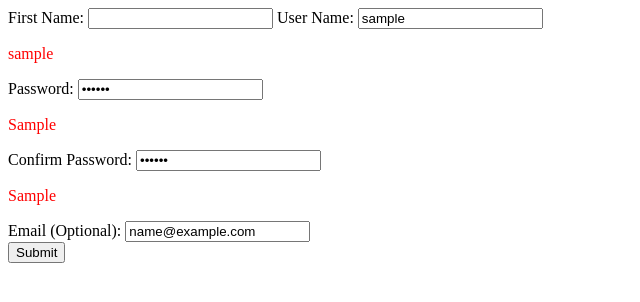
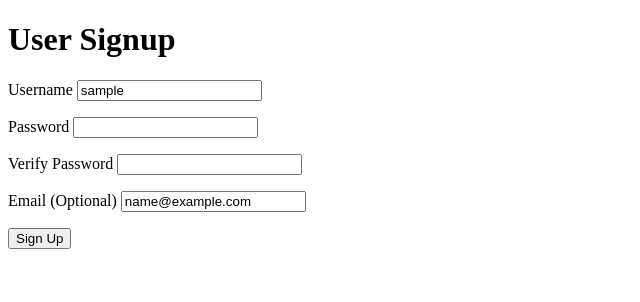
Before and after one commit to sharon-launchcode/Python-user-signup, a Flask app: template templates/hello_form.html in a window 1280 px wide. Shown: the top 302 px of the page, without its empty margins (0-640 px from the left). Run offline with Flask 2, Linux system fonts and the light colour scheme; the template is opened without the code that fills it: most values are stand-ins (such as "Sample title", 1, 10 or a date in 2020).

Commit message:
overhaul

```diff
--- a/main.py
+++ b/main.py
@@ -1,39 +1,74 @@
-from flask import Flask, render_template, redirect, request
+from flask import Flask, request, redirect, render_template
 import cgi
 import os
+import jinja2
 
 app = Flask(__name__)
 app.config['DEBUG'] = True
-
 
 @app.route("/")
 def index():
     return render_template('hello_form.html')
 
-@app.route("/", methods=['POST'])
-def empty_fields():
-    username = request.form['username']
-    pw1 = request.form['pw1']
-    pw2 = request.form['pw2']
-    if not username:
-        empty_username = "A user name is required"
-    if not pw1:
-        empty_pw1 = "A password must be supplied"
-    if not pw2:
-        empty_pw2 = "A password must be supplied"
-    return render_template('hello_form.html', empty_username=empty_username, empty_pw1=empty_pw1, empty_pw2=empty_pw2)
 
 @app.route("/", methods=['POST'])
-def pw_mismatch():
-    pw1 = request.form['pw1']
-    pw2 = request.form['pw2']
+def validate_fields():
+    username = request.form["username"]
+    pw1 = request.form["pw1"]
+    pw2 = request.form["pw2"]
+    email = request.form["email"]
+
+    username_error = ''
+    pw1_error = ''
+    pw2_error = ''
+    pw_error = ''
+    email_error = ''
+
+    if len(username) < 3:
+        username = ''
+        username_error = 'Username must be more than 3 characters'
+    elif len(username) > 20:
+        username = ''
+        username_error = 'Username must be less than 20 characters'
+    else:
+        username = username
+    #https://www.infoworld.com/article/2655121/security/password-size-does-matter.html
+    #https://developer.mozilla.org/en-US/docs/Web/HTML/Element/input/password
+    if 50 < len(pw1) < 14:
+        pw1 = ''
+        pw1_error = 'Password must contain more than 14 characters long, 50 max'
+
+    if 50 < len(pw2) < 14:
+        pw2 = ''
+        pw2_error = 'Password must contain more than 14 characters long, 50 max'
+
     if pw1 != pw2:
-        pw_error = "mismatch"
-    return remder_template('hello_form.html', pw_error=pw_error)
+        pw1 = ''
+        pw2 = ''
+        pw_error = 'Passwords do not match'
 
-@app.route("/hello", methods=['POST'])
-def hello():
-    first_name = request.form['first_name']
-    return render_template('hello_greeting.html', name=first_name)
+    if len(email) > 0:
+        if not(email.endswith('@') or email.startswith('@') or email.endswith('.') or email.startswith('.')) and email.count('@') == 1:
+            email=email
+        else:
+            email = ''
+            email_error = 'Improperly formed email  -- it must contain an @ sign'
+    else:
+        email = ''
+
+    if username == "":
+        username_error = 'Username must be more than 3 characters but no more than 20'
+    if pw1 == "":
+        pw1_error = 'Password must contain more than 3 character but no more than 20'
+    if pw2 == "":
+        pw2_error = 'Passwords do not match'
+
+
+    if not username_error and not pw1_error and not pw2_error and not email_error:
+        return render_template('hello_greeting.html', username = username)
+
+    else:
+        return render_template('hello_form.html', username_error=username_error, pw1_error=pw1_error, pw2_error=pw2_error, email_error=email_error,
+        username=username, pw1=pw1, pw2=pw2, email=email)
 
 app.run()
--- /dev/null
+++ b/templates/base.html
@@ -0,0 +1,15 @@
+<!DOCTYPE HTML>
+<html>
+  <head>
+    <title>User Signup</title>
+    <style>
+      .error {color:red; }
+    </style>
+  </head>
+  <body>
+    <h1>User Signup</h1>
+
+    {% block content %}
+    {% endblock %}
+  </body>
+</html>
--- a/templates/hello_form.html
+++ b/templates/hello_form.html
@@ -1,30 +1,31 @@
-<!doctype html>
-<head>
-    <style>
-    .error {color:red;}
+{% extends "base.html" %}
 
-    </style>
-</head>
-<html>
-    <body>
-        <form action="/hello" method="post">
-            <label for="first-name">First Name:</label>
-            <input id="first-name" type="text" name="first_name" />
-            <label for="username">User Name: </label>
-            <input type="text" id="username" name="username" value='{{username}}' /><br />
-            <p id="empty_username" class="error">{{empty_username}}</p>
-            <label for="pw1">Password: </label>
-            <input type="password" id="pw1" name="pw1" value='{{pw1}}' /><br />
-            <p id="empty_pw1" class="error">{{empty_pw1}}</p>
-            <p id="pw1_error" class="error">{{pw1_error}}</p>
-            <label for="pw2">Confirm Password: </label>
-            <input type="password" id="pw2" name="pw2" value='{{pw2}}' /><br />
-            <p id="pw2_error" class="error">{{pw2_error}}</p>
-            <p id="empty_pw2" class="error">{{empty_pw2}}</p>
-            <p id="pwerror" class="error">{{pw_error}}</p>
-            <label for="email">Email (Optional): </label>
-            <input type="email" id="email" name="email" value='{{email}}'/><br />
-            <input type="submit" />
-        </form>
-    </body>
-</html>
+{% block content %}
+
+<form action = "" method="POST">
+  <label>
+    Username
+    <input type="text" name="username" value='{{username}}'/>
+    <p class="error">{{username_error}}</p>
+  </label>
+  <label>
+    Password
+    <input type="password" name="pw1"/>
+    <p class="error">{{pw1_error}}</p>
+    <p class="error">{{pw_error}}</p>
+  </label>
+  <label>
+    Verify Password
+    <input type="password" name="pw2"/>
+    <p class="error">{{pw2_error}}</p>
+    <p class="error">{{pw_error}}</p>
+  </label>
+  <label>
+    Email (Optional)
+    <input type="text" name="email" value='{{email}}'/>
+    <p class="error">{{email_error}}</p>
+  </label>
+  <input type="submit" value="Sign Up"/>
+</form>
+
+{% endblock %}
```
Also changed, not shown: templates/hello_greeting.html (+5 -6 lines).
